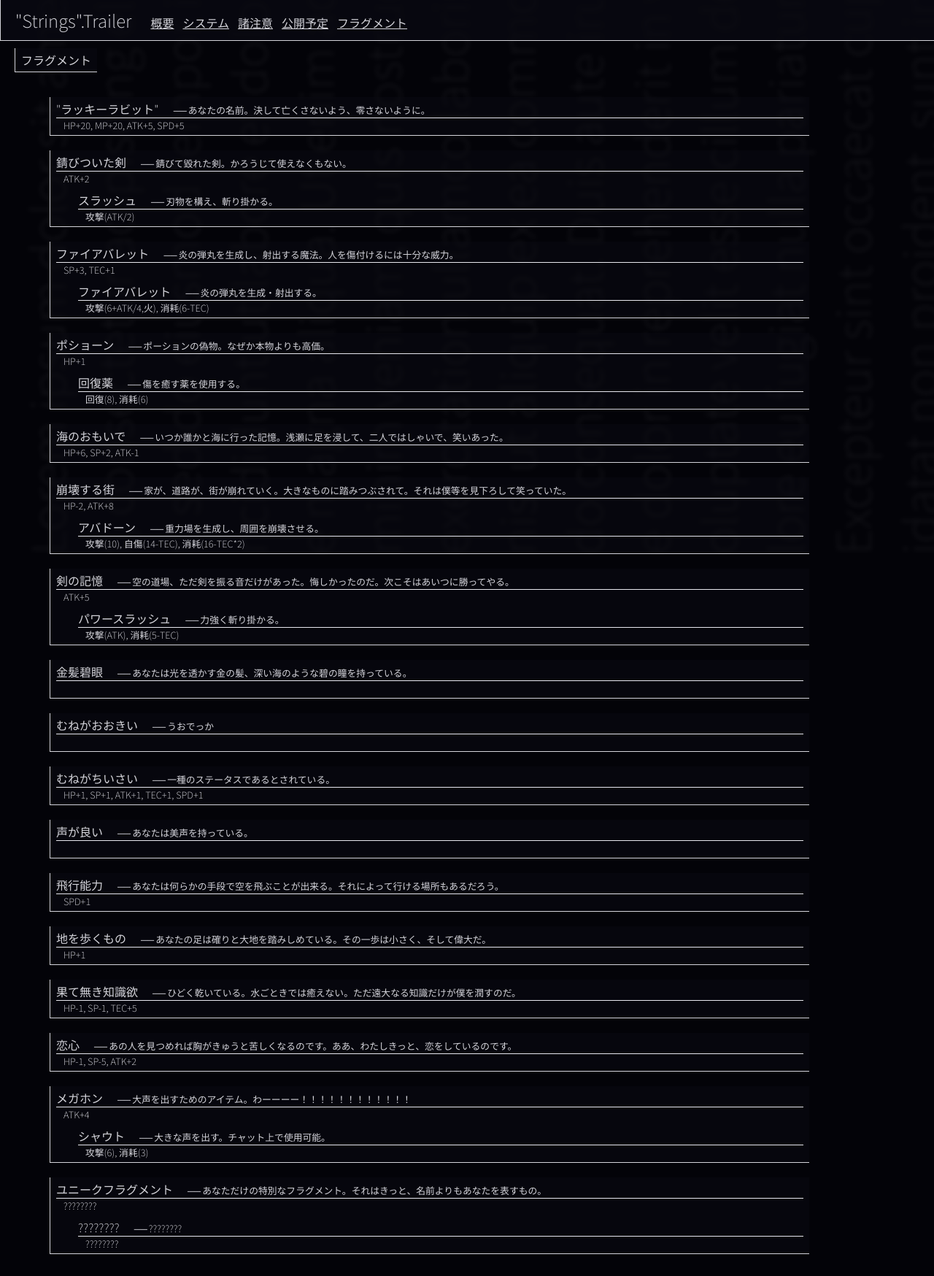
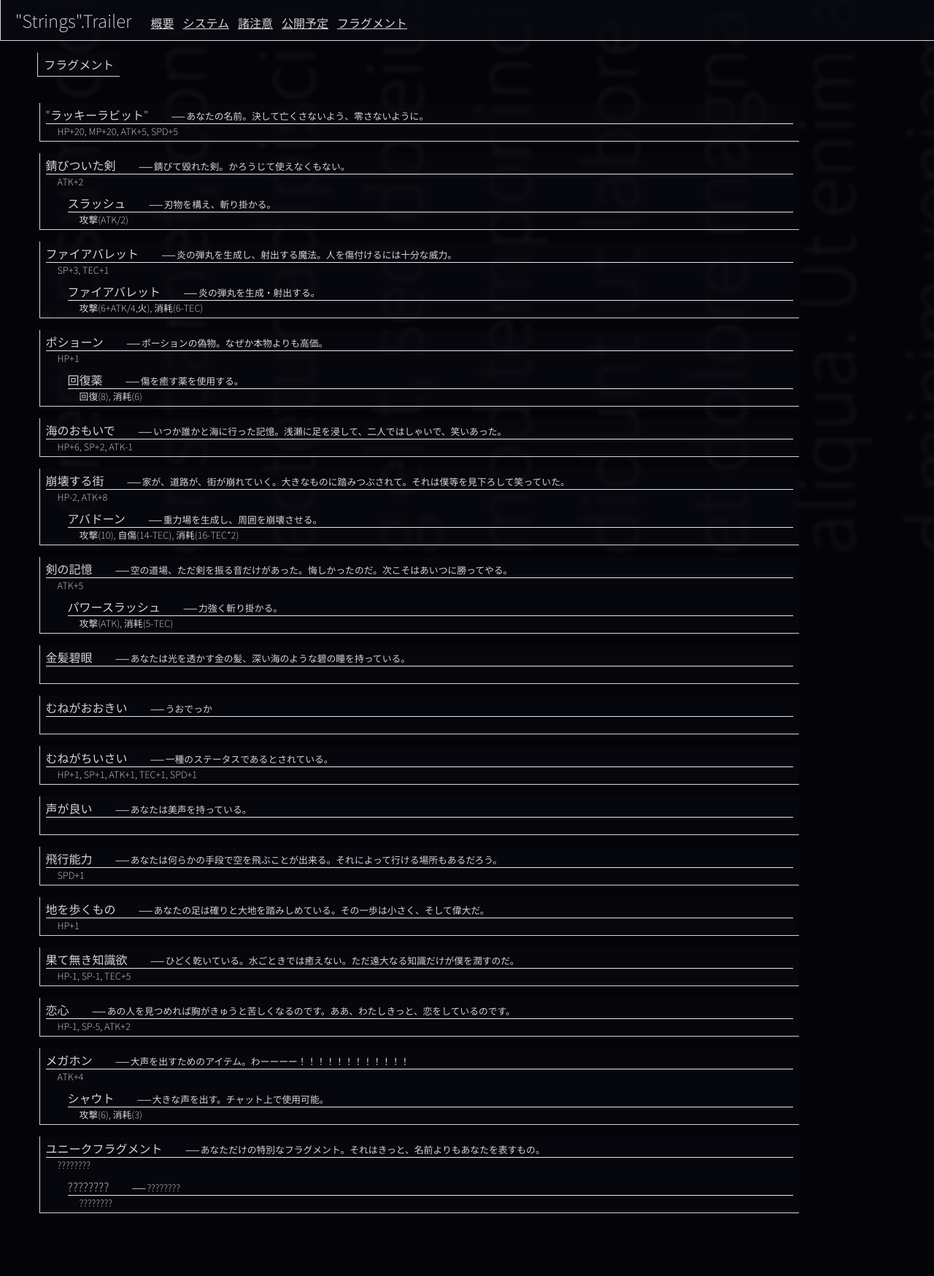
Before and after one commit to pppp-pear-qqqq/Strings, a plain HTML site: page fragments.html in a window 1280 px wide. Shown: the whole page at 73% size. After the commit the page ends 1698 px from the top, so only its background shows below. Drawn offline with Linux system fonts and the light colour scheme.

Commit message:
Second Commit.
どこ変えたかわかんなくなっちゃった

```diff
--- a/fragments.css
+++ b/fragments.css
@@ -1,16 +1,16 @@
 body>.window{
-    margin: 10px 20px;
+    margin: 2vh 4vw;
     padding: 4px 8px;
     width: fit-content;
 }
 
 body>.tab{
-    margin: 10px 20px;
+    margin: 2vh 1vw;
     padding: 4px 0px 4px 28px;
 }
 
 .fragment{
-    margin: 20px 20px;
+    margin: 2vh 1vw;
     padding: 4px 8px;
     width: 80vw;
     background-color: #0a0a1280;
@@ -26,17 +26,19 @@ body>.tab{
 .fragment .head>.lore{
     font-size: 80%;
     vertical-align: bottom;
+    text-indent: calc(-2em - 3px);
+    padding-left: calc(2em + 3px);
     transform: translateY(4px);
 }
 
 .fragment .head>.lore::before{
     content: "──";
-    margin-left: 20px;
+    margin-left: 4vh;
     margin-right: 2px;
 }
 
 .effect{
-    margin-left: 10px;
+    margin-left: 2vh;
     font-size: 80%;
     height: 1lh;
 }
@@ -45,3 +47,18 @@ body>.tab{
     margin-top: 8px;
     padding-left: 30px;
 }
+
+@media screen and (max-width:959px) {
+    .fragment .head{
+        display: block;
+    }
+    .fragment .head>.lore{
+        margin-left: 1em;
+        font-size: 60%;
+        vertical-align: bottom;
+        transform: translateY(-0.2em);
+    }
+    .fragment .head>.lore::before{
+        margin-left: 0;
+    }
+}
--- a/fragments.html
+++ b/fragments.html
@@ -1,6 +1,7 @@
 <!DOCTYPE html>
 <head>
     <meta charset='UTF-8'>
+    <meta name="viewport" content="width=device-width,initial-scale=1">
     <title>"Strings".Trailer</title>
     <link rel="stylesheet" type="text/css" href="style.css">
     <link rel="stylesheet" type="text/css" href="fragments.css">
@@ -10,7 +11,7 @@
         Lorem ipsum dolor sit amet, consectetur adipiscing elit, sed do eiusmod tempor incididunt ut labore et dolore magna aliqua. Ut enim ad minim veniam, quis nostrud exercitation ullamco laboris nisi ut aliquip ex ea commodo consequat. Duis aute irure dolor in reprehenderit in voluptate velit esse cillum dolore eu fugiat nulla pariatur. Excepteur sint occaecat cupidatat non proident, sunt in culpa qui officia deserunt mollit anim id est laborum.
     </div>
     <div id="header">
-        <span class="title">"Strings".Trailer</span><span><a href="./index.html#desc">概要</a><a href="./index.html#system">システム</a><a href="./index.html#attention">諸注意</a><a href="./index.html#schedule">公開予定</a><a href="#fragments">フラグメント</a></span>
+        <span class="title">"Strings".Trailer</span><span class="menu"><a href="./index.html#desc">概要</a><a href="./index.html#system">システム</a><a href="./index.html#attention">諸注意</a><a href="./index.html#schedule">公開予定</a><a href="#fragments">フラグメント</a></span>
     </div>
     <div class="window">
         <a id="fragments" class="anchor"></a>
@@ -32,7 +33,7 @@
             </div>
         </div>
         <div class="fragment">
-            <div class="head"><p class="name">ファイアバレット</p><p class="lore">炎の弾丸を生成し、射出する魔法。人を傷付けるには十分な威力。</p></div>
+            <div class="head"><p class="name">ファイアバレット</p><p class="lore">炎の弾丸を生成し、射出する魔法。<br class="narrow">人を傷付けるには十分な威力。</p></div>
             <p class="effect">SP+3, TEC+1</p>
             <div class="skills">
                 <div>
@@ -52,11 +53,11 @@
             </div>
         </div>
         <div class="fragment">
-            <div class="head"><p class="name">海のおもいで</p><p class="lore">いつか誰かと海に行った記憶。浅瀬に足を浸して、二人ではしゃいで、笑いあった。</p></div>
+            <div class="head"><p class="name">海のおもいで</p><p class="lore">いつか誰かと海に行った記憶。<br class="narrow">浅瀬に足を浸して、二人ではしゃいで、笑いあった。</p></div>
             <p class="effect">HP+6, SP+2, ATK-1</p>
         </div>
         <div class="fragment">
-            <div class="head"><p class="name">崩壊する街</p><p class="lore">家が、道路が、街が崩れていく。大きなものに踏みつぶされて。それは僕等を見下ろして笑っていた。</p></div>
+            <div class="head"><p class="name">崩壊する街</p><p class="lore">家が、道路が、街が崩れていく。大きなものに踏みつぶされて。<br class="narrow">それは僕等を見下ろして笑っていた。</p></div>
             <p class="effect">HP-2, ATK+8</p>
             <div class="skills">
                 <div>
@@ -66,7 +67,7 @@
             </div>
         </div>
         <div class="fragment">
-            <div class="head"><p class="name">剣の記憶</p><p class="lore">空の道場、ただ剣を振る音だけがあった。悔しかったのだ。次こそはあいつに勝ってやる。</p></div>
+            <div class="head"><p class="name">剣の記憶</p><p class="lore">空の道場、ただ剣を振る音だけがあった。<br class="narrow">悔しかったのだ。次こそはあいつに勝ってやる。</p></div>
             <p class="effect">ATK+5</p>
             <div class="skills">
                 <div>
@@ -92,23 +93,23 @@
             <p class="effect"></p>
         </div>
         <div class="fragment">
-            <div class="head"><p class="name">飛行能力</p><p class="lore">あなたは何らかの手段で空を飛ぶことが出来る。それによって行ける場所もあるだろう。</p></div>
+            <div class="head"><p class="name">飛行能力</p><p class="lore">あなたは何らかの手段で空を飛ぶことが出来る。<br class="narrow">それによって行ける場所もあるだろう。</p></div>
             <p class="effect">SPD+1</p>
         </div>
         <div class="fragment">
-            <div class="head"><p class="name">地を歩くもの</p><p class="lore">あなたの足は確りと大地を踏みしめている。その一歩は小さく、そして偉大だ。</p></div>
+            <div class="head"><p class="name">地を歩くもの</p><p class="lore">あなたの足は確りと大地を踏みしめている。<br class="narrow">その一歩は小さく、そして偉大だ。</p></div>
             <p class="effect">HP+1</p>
         </div>
         <div class="fragment">
-            <div class="head"><p class="name">果て無き知識欲</p><p class="lore">ひどく乾いている。水ごときでは癒えない。ただ遠大なる知識だけが僕を潤すのだ。</p></div>
+            <div class="head"><p class="name">果て無き知識欲</p><p class="lore">ひどく乾いている。水ごときでは癒えない。<br class="narrow">ただ遠大なる知識だけが僕を潤すのだ。</p></div>
             <p class="effect">HP-1, SP-1, TEC+5</p>
         </div>
         <div class="fragment">
-            <div class="head"><p class="name">恋心</p><p class="lore">あの人を見つめれば胸がきゅうと苦しくなるのです。ああ、わたしきっと、恋をしているのです。</p></div>
+            <div class="head"><p class="name">恋心</p><p class="lore">あの人を見つめれば胸がきゅうと苦しくなるのです。<br class="narrow">ああ、わたしきっと、恋をしているのです。</p></div>
             <p class="effect">HP-1, SP-5, ATK+2</p>
         </div>
         <div class="fragment">
-            <div class="head"><p class="name">メガホン</p><p class="lore">大声を出すためのアイテム。わーーーー！！！！！！！！！！！！</p></div>
+            <div class="head"><p class="name">メガホン</p><p class="lore">大声を出すためのアイテム。<br class="narrow">わーーーー！！！！！！！！！！！！</p></div>
             <p class="effect">ATK+4</p>
             <div class="skills">
                 <div>
@@ -118,7 +119,7 @@
             </div>
         </div>
         <div class="fragment">
-            <div class="head"><p class="name">ユニークフラグメント</p><p class="lore">あなただけの特別なフラグメント。それはきっと、名前よりもあなたを表すもの。</p></div>
+            <div class="head"><p class="name">ユニークフラグメント</p><p class="lore">あなただけの特別なフラグメント。<br class="narrow">それはきっと、名前よりもあなたを表すもの。</p></div>
             <p class="effect">????????</p>
             <div class="skills">
                 <div>
--- a/index.css
+++ b/index.css
@@ -1,5 +1,5 @@
 body>.window{
-    margin: 10px 20px;
+    margin: 2vh 4vw;
     padding: 4px 8px;
     width: fit-content;
 }
--- a/style.css
+++ b/style.css
@@ -8,6 +8,7 @@
     color: #d4d4da;
     margin: 0;
     font: medium 'Noto Sans JP', sans-serif;
+    font-size: 1rem;
     font-weight: 200;
 }
 
@@ -43,8 +44,12 @@ a:hover{
 
 a.anchor{
     display: block;
-    padding-top: 70px;
-    margin-top: -70px;
+    margin-top: -3.0lh;
+    padding-top: 3.0lh;
+}
+
+br.narrow{
+    display: none;
 }
 
 body{
@@ -65,7 +70,7 @@ body{
     width: 100vh;
     height: 100vw;
     word-break: break-all;
-    font-size: 8vh;
+    font-size: 8vw;
     color: #ffffff00;
     text-shadow: 0 0 6px #ffffff10;
     transform-origin: left top;
@@ -90,3 +95,19 @@ body{
 #header a{
     margin: 0 6px;
 }
+
+@media screen and (max-width:959px) {
+    .menu{
+        display: block;
+        width: fit-content;
+        margin: 0.4rem 0 0 auto;
+    }
+    a.anchor{
+        display: block;
+        padding-top: 4.0lh;
+        margin-top: -4.0lh;
+    }
+    br.narrow{
+        display: inline;
+    }
+}
```
Also changed, not shown: index.html (+6 -5 lines).
